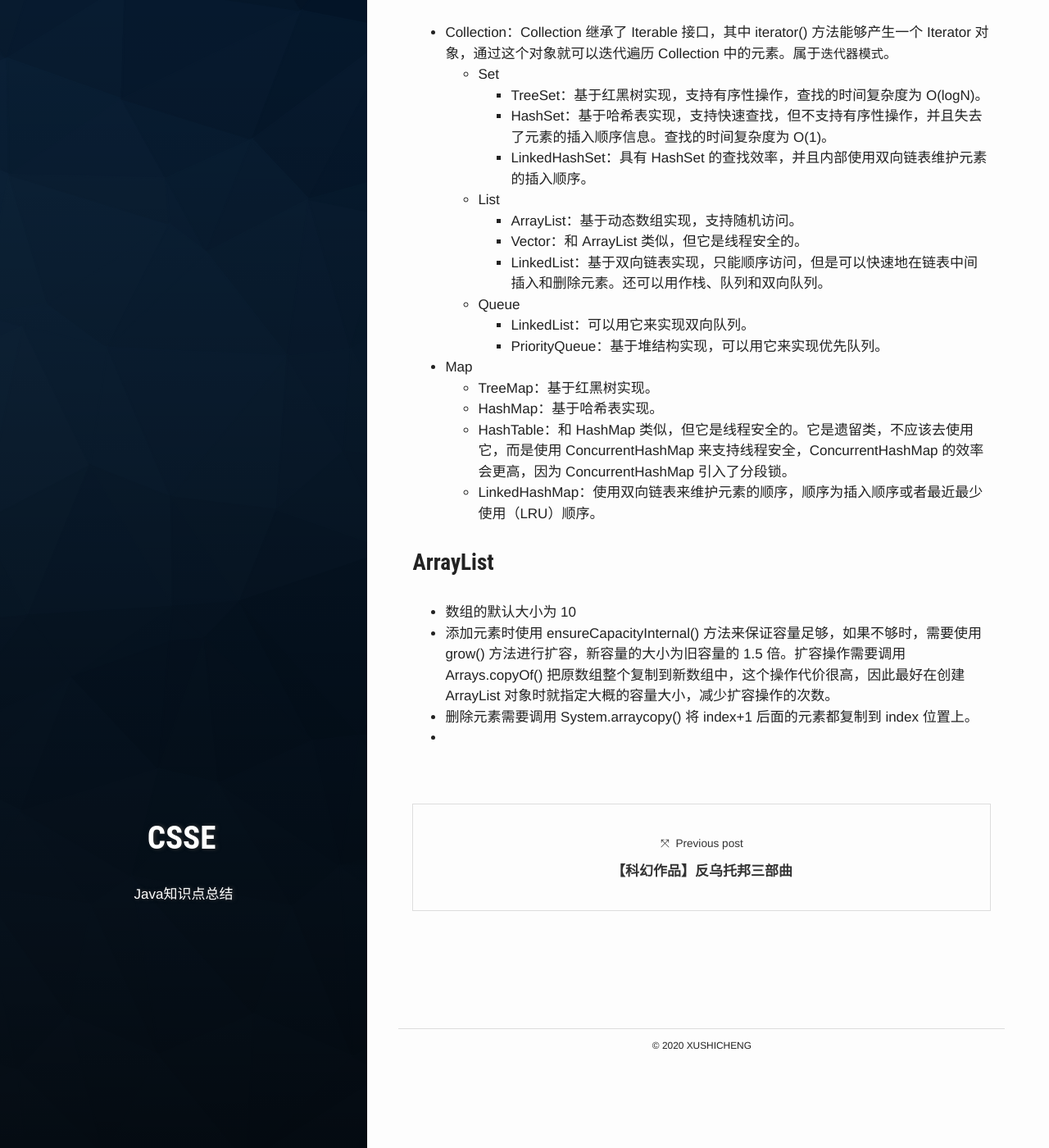
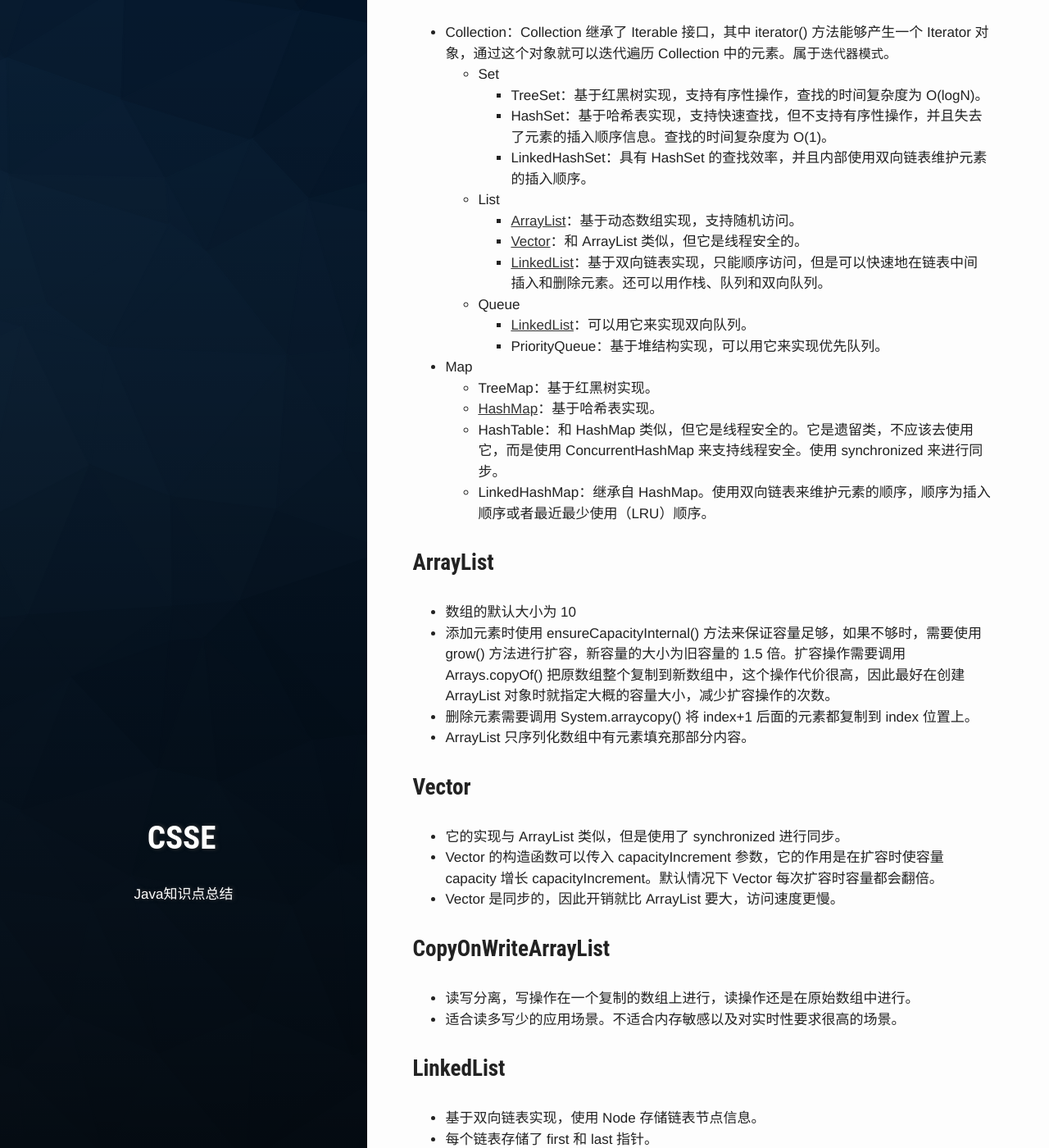
Before and after one commit to PetePro/PetePro.github.io, a Jekyll site: the page built from _posts/2020-02-08-java.markdown, in a window 1280 px wide and 1400 px high, scrolled down 7444 px. Shown: the whole window at 82% size. Built offline with Jekyll 4.4.1, drawn with Linux system fonts in a browser that asks for light colours; some web fonts are replaced; some of the changed text lies outside the part shown.

Commit message:
Update 2020-02-08-java.markdown

```diff
--- a/_posts/2020-02-08-java.markdown
+++ b/_posts/2020-02-08-java.markdown
@@ -238,20 +238,48 @@
     - HashSet：基于哈希表实现，支持快速查找，但不支持有序性操作，并且失去了元素的插入顺序信息。查找的时间复杂度为 O(1)。
     - LinkedHashSet：具有 HashSet 的查找效率，并且内部使用双向链表维护元素的插入顺序。
   - List
-    - ArrayList：基于动态数组实现，支持随机访问。
-    - Vector：和 ArrayList 类似，但它是线程安全的。
-    - LinkedList：基于双向链表实现，只能顺序访问，但是可以快速地在链表中间插入和删除元素。还可以用作栈、队列和双向队列。
+    - [ArrayList](#arraylist)：基于动态数组实现，支持随机访问。
+    - [Vector](#vector)：和 ArrayList 类似，但它是线程安全的。
+    - [LinkedList](#linkedlist)：基于双向链表实现，只能顺序访问，但是可以快速地在链表中间插入和删除元素。还可以用作栈、队列和双向队列。
   - Queue
-    - LinkedList：可以用它来实现双向队列。
+    - [LinkedList](#linkedlist)：可以用它来实现双向队列。
     - PriorityQueue：基于堆结构实现，可以用它来实现优先队列。
 - Map
   - TreeMap：基于红黑树实现。
-  - HashMap：基于哈希表实现。
-  - HashTable：和 HashMap 类似，但它是线程安全的。它是遗留类，不应该去使用它，而是使用 ConcurrentHashMap 来支持线程安全，ConcurrentHashMap 的效率会更高，因为 ConcurrentHashMap 引入了分段锁。
-  - LinkedHashMap：使用双向链表来维护元素的顺序，顺序为插入顺序或者最近最少使用（LRU）顺序。
+  - [HashMap](#hashmap)：基于哈希表实现。
+  - HashTable：和 HashMap 类似，但它是线程安全的。它是遗留类，不应该去使用它，而是使用 ConcurrentHashMap 来支持线程安全。使用 synchronized 来进行同步。
+  - LinkedHashMap：继承自 HashMap。使用双向链表来维护元素的顺序，顺序为插入顺序或者最近最少使用（LRU）顺序。
 
 ### ArrayList
 - 数组的默认大小为 10
 - 添加元素时使用 ensureCapacityInternal() 方法来保证容量足够，如果不够时，需要使用 grow() 方法进行扩容，新容量的大小为旧容量的 1.5 倍。扩容操作需要调用 Arrays.copyOf() 把原数组整个复制到新数组中，这个操作代价很高，因此最好在创建 ArrayList 对象时就指定大概的容量大小，减少扩容操作的次数。
 - 删除元素需要调用 System.arraycopy() 将 index+1 后面的元素都复制到 index 位置上。
--
+- ArrayList 只序列化数组中有元素填充那部分内容。
+
+### Vector
+- 它的实现与 ArrayList 类似，但是使用了 synchronized 进行同步。
+- Vector 的构造函数可以传入 capacityIncrement 参数，它的作用是在扩容时使容量 capacity 增长 capacityIncrement。默认情况下 Vector 每次扩容时容量都会翻倍。
+- Vector 是同步的，因此开销就比 ArrayList 要大，访问速度更慢。
+
+### CopyOnWriteArrayList
+- 读写分离，写操作在一个复制的数组上进行，读操作还是在原始数组中进行。
+- 适合读多写少的应用场景。不适合内存敏感以及对实时性要求很高的场景。
+
+### LinkedList
+- 基于双向链表实现，使用 Node 存储链表节点信息。
+- 每个链表存储了 first 和 last 指针。
+
+### HashMap
+- 内部包含了一个 Entry 类型的数组 table。Entry 存储着键值对。它包含了四个字段，是一个链表。
+- put 操作使用链表的头插法，使用拉链法来解决冲突。
+- HashMap 允许插入键为 null 的键值对，使用第 0 个桶存放键为 null 的键值对。
+- HashMap 采用动态扩容来根据当前的 N 值（需要存储的键值对数量）来调整 M 值（ table 容量，必须保证为 2 的 n 次方），每次扩容时容量都会翻倍。扩容操作需要把 oldTable 的所有键值对重新插入 newTable 中。
+- 从 JDK 1.8 开始，一个桶存储的链表长度大于等于 8 时会将链表转换为红黑树。
+
+### ConcurrentHashMap
+- ConcurrentHashMap 和 HashMap 实现上类似，ConcurrentHashMap 采用了分段锁（Segment），每个分段锁维护着几个桶（HashEntry），多个线程可以同时访问不同分段锁上的桶，从而使其并发度更高。默认的并发级别为 16，也就是说默认创建 16 个 Segment。
+
+### WeakHashMap
+- WeakHashMap 主要用来实现缓存，通过使用 WeakHashMap 来引用缓存对象，由 JVM 对这部分缓存进行回收。
+
+## Java并发
```
